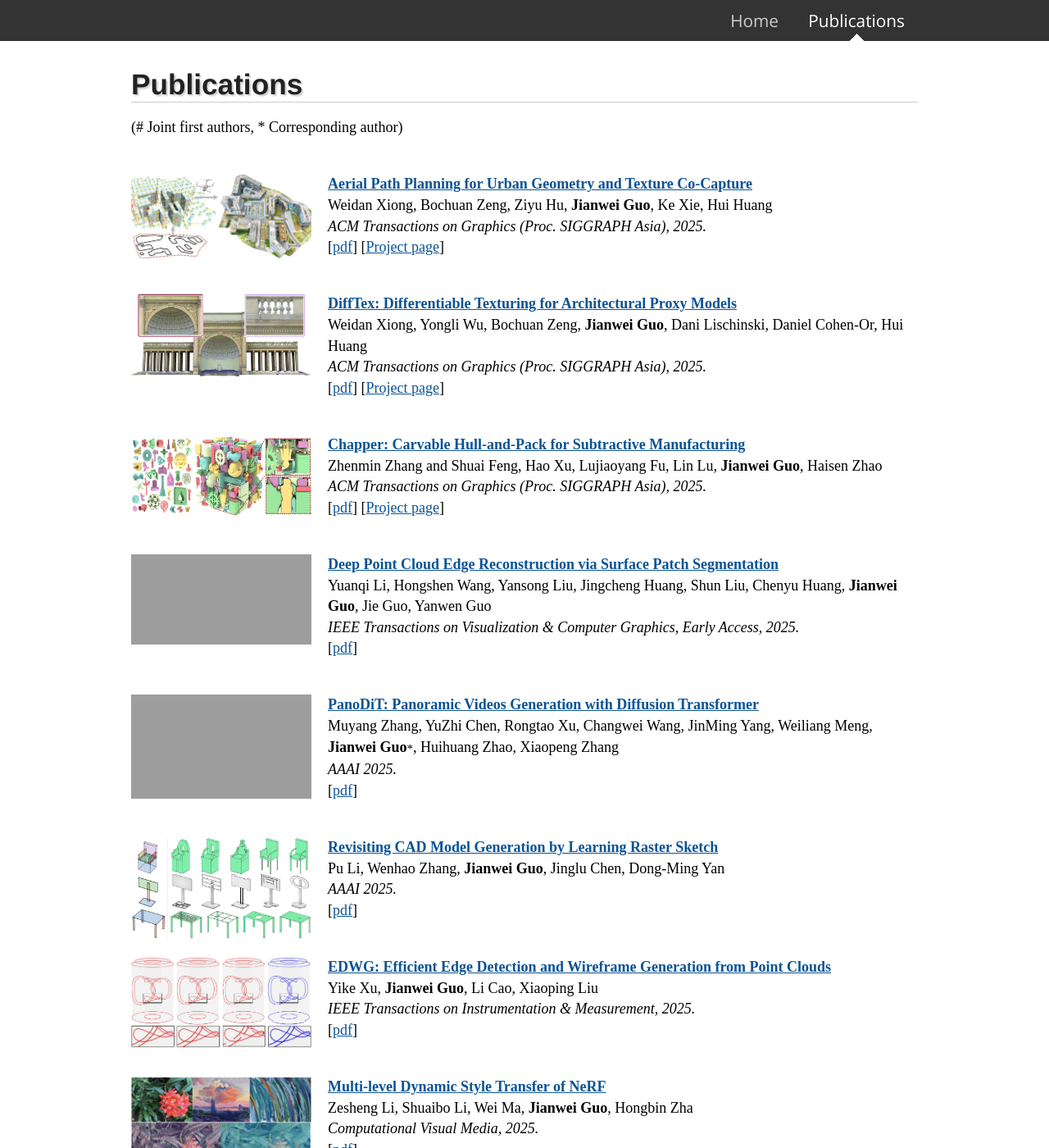
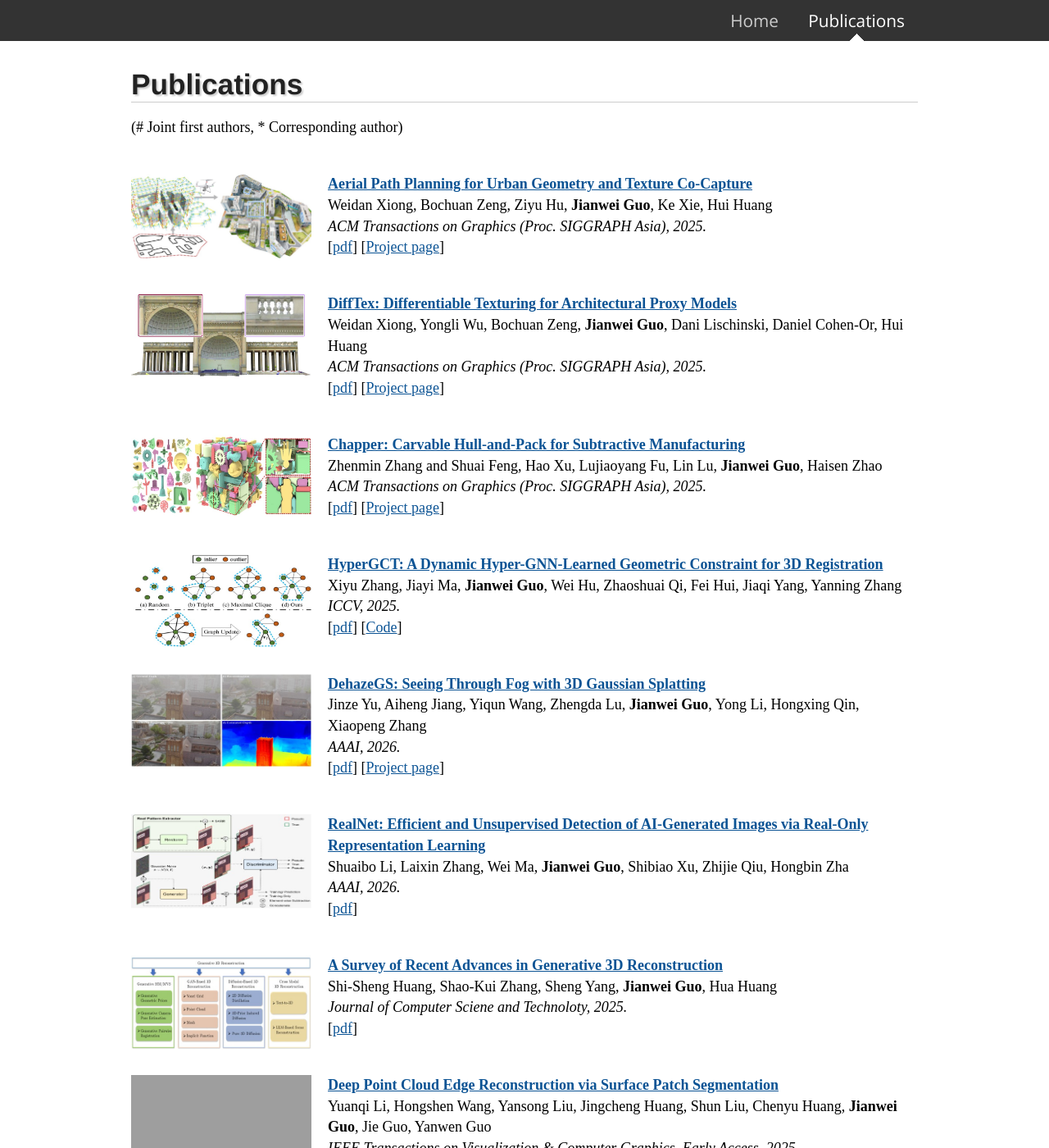
Before and after one commit to jianweiguo/jianweiguo.github.io, a Jekyll site: the page built from publications/index.html, in a window 1280 px wide and 1400 px high. Shown: the whole window at 82% size. Built offline with Jekyll 4.4.1, drawn with Linux system fonts in a browser that asks for light colours; grey boxes are pictures that could not be loaded.

Commit message:
Update index.html

```diff
--- a/publications/index.html
+++ b/publications/index.html
@@ -37,8 +37,46 @@ Weidan Xiong, Yongli Wu, Bochuan Zeng, <b>Jianwei Guo</b>, Dani Lischinski, Dani
 <a href="https://dl.acm.org/doi/10.1145/3763314" target="_blank" style="font-weight:bold;color:rgb(11,83,148)">Chapper: Carvable Hull-and-Pack for Subtractive Manufacturing</a> <br />
 Zhenmin Zhang and Shuai Feng, Hao Xu, Lujiaoyang Fu, Lin Lu, <b>Jianwei Guo</b>, Haisen Zhao<br />
 <a style="font-style:italic;color:black">ACM Transactions on Graphics (Proc. SIGGRAPH Asia), 2025.</a> <br />
-[<a href="https://arxiv.org/abs/2509.23336" target="_blank" style="color:rgb(11,83,148)">pdf</a>]
+[<a href="" target="_blank" style="color:rgb(11,83,148)">pdf</a>]
 [<a href="https://zmzhang0.github.io/projects/Chapper/index.html" target="_blank" style="color:rgb(11,83,148)">Project page</a>]
+</p>
+
+<p>
+<br />
+<img src="2025-ICCV-HyperGCT.jpg" alt="2025-ICCV-HyperGCT" align ="left" width="220" height="113" style="margin:0px 20px 0px 0px">
+<a href="" target="_blank" style="font-weight:bold;color:rgb(11,83,148)">HyperGCT: A Dynamic Hyper-GNN-Learned Geometric Constraint for 3D Registration</a> <br />
+Xiyu Zhang, Jiayi Ma, <b>Jianwei Guo</b>, Wei Hu, Zhaoshuai Qi, Fei Hui, Jiaqi Yang, Yanning Zhang<br />
+<a style="font-style:italic;color:black">ICCV, 2025.</a> <br />
+[<a href="https://arxiv.org/abs/2503.02195" target="_blank" style="color:rgb(11,83,148)">pdf</a>]
+[<a href="https://github.com/zhangxy0517/HyperGCT?tab=readme-ov-file" target="_blank" style="color:rgb(11,83,148)">Code</a>]
+</p>
+
+<p>
+<br />
+<img src="2026-AAAI-DehazeGS.jpg" alt="2026-AAAI-DehazeGS" align ="left" width="220" height="113" style="margin:0px 20px 0px 0px">
+<a href="" target="_blank" style="font-weight:bold;color:rgb(11,83,148)">DehazeGS: Seeing Through Fog with 3D Gaussian Splatting</a> <br />
+Jinze Yu, Aiheng Jiang, Yiqun Wang, Zhengda Lu, <b>Jianwei Guo</b>, Yong Li, Hongxing Qin, Xiaopeng Zhang<br />
+<a style="font-style:italic;color:black">AAAI, 2026.</a> <br />
+[<a href="https://arxiv.org/abs/2501.03659" target="_blank" style="color:rgb(11,83,148)">pdf</a>]
+[<a href="https://dehazegs.github.io/" target="_blank" style="color:rgb(11,83,148)">Project page</a>]
+</p>
+
+<p>
+<br />
+<img src="2026-AAAI-RealNet.jpg" alt="2026-AAAI-RealNet" align ="left" width="220" height="115" style="margin:0px 20px 0px 0px">
+<a href="" target="_blank" style="font-weight:bold;color:rgb(11,83,148)">RealNet: Efficient and Unsupervised Detection of AI-Generated Images via Real-Only Representation Learning</a> <br />
+Shuaibo Li, Laixin Zhang, Wei Ma, <b>Jianwei Guo</b>, Shibiao Xu, Zhijie Qiu, Hongbin Zha<br />
+<a style="font-style:italic;color:black">AAAI, 2026.</a> <br />
+[<a href="" target="_blank" style="color:rgb(11,83,148)">pdf</a>]
+</p>
+
+<p>
+<br />
+<img src="2025-JCST-Survey.jpg" alt="2025-JCST-Survey" align ="left" width="220" height="115" style="margin:0px 20px 0px 0px">
+<a href="https://jcst.ict.ac.cn/article/doi/10.1007/s11390-025-5462-4" target="_blank" style="font-weight:bold;color:rgb(11,83,148)">A Survey of Recent Advances in Generative 3D Reconstruction</a> <br />
+Shi-Sheng Huang, Shao-Kui Zhang, Sheng Yang, <b>Jianwei Guo</b>, Hua Huang<br />
+<a style="font-style:italic;color:black">Journal of Computer Sciene and Technoloty, 2025.</a> <br />
+[<a href="" target="_blank" style="color:rgb(11,83,148)">pdf</a>]
 </p>
 
 <p>
```
